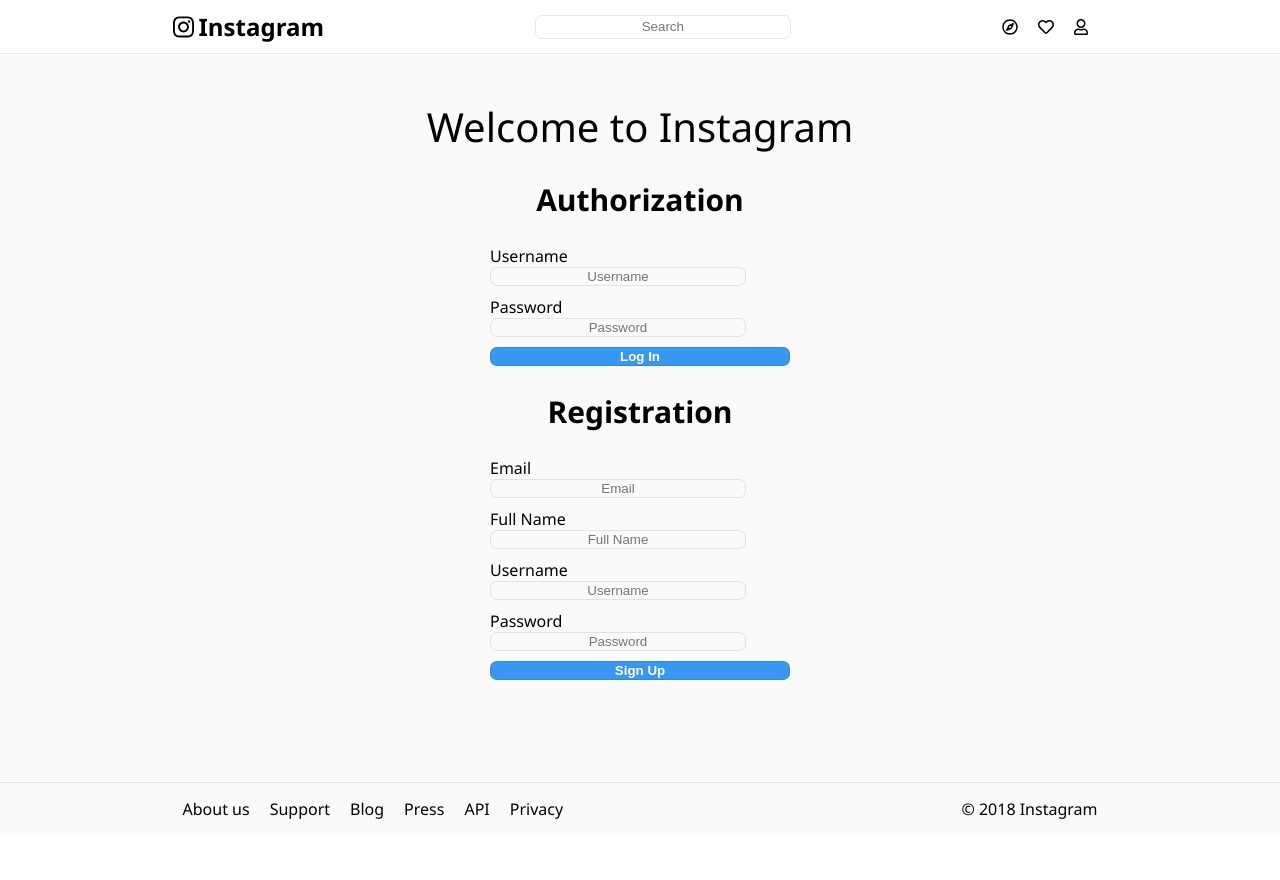
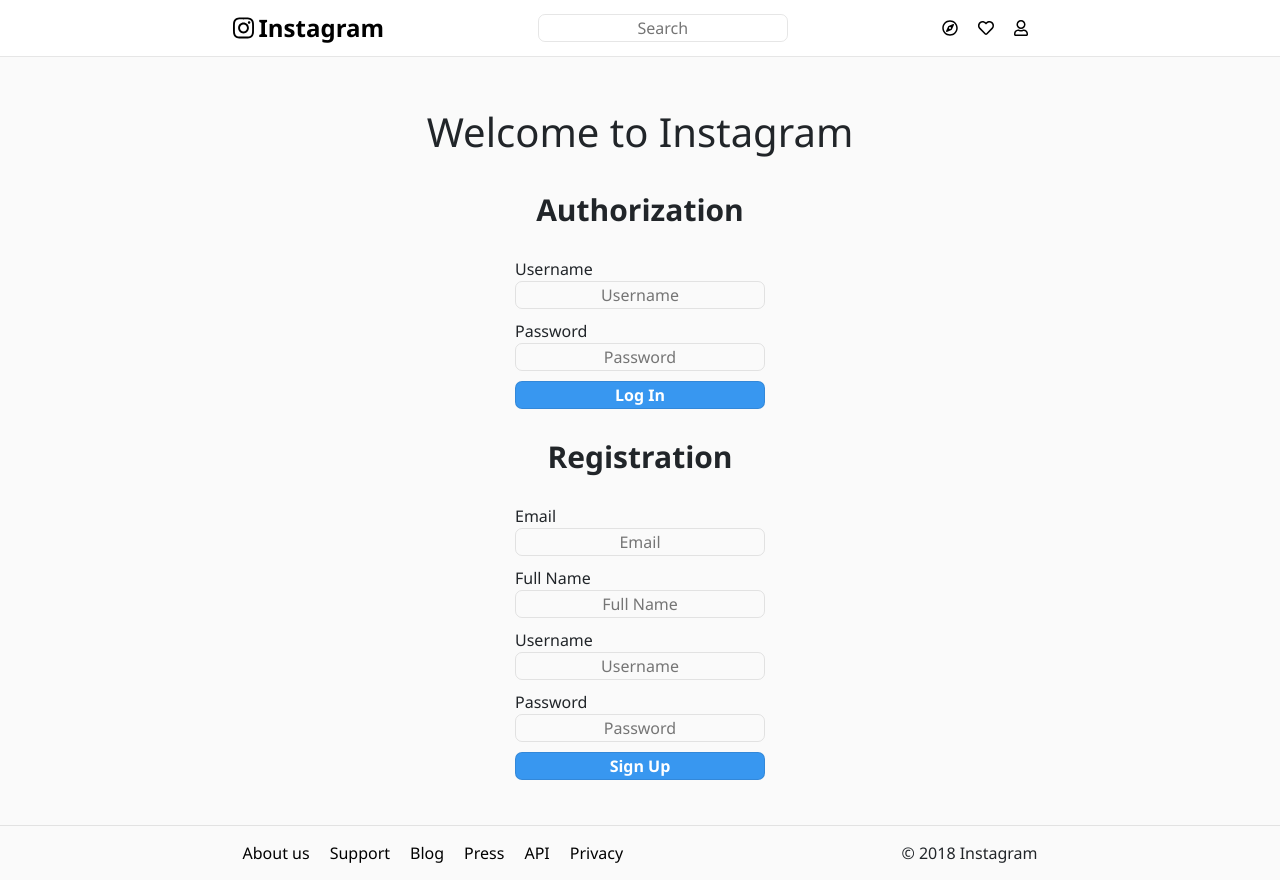
Before and after one commit to NikitaLens/ReactJS-Mentoring, a React app: page /login in a window 1280 px wide. Before the commit the page ends 835 px from the top, so only its background shows below. Built offline with nearby package versions, Linux system fonts and the light colour scheme; what react-router-redux would draw is missing.

Commit message:
Minor style fix

```diff
--- a/app/components/Footer/styles.scss
+++ b/app/components/Footer/styles.scss
@@ -1,320 +1,3 @@
-html,
-body {
-	box-sizing: border-box;
-	padding: 0px;
-	margin: 0px;
-	font-family: "Segoe UI", Roboto, Helvetica, Arial, sans-serif;
-
-	a:-webkit-any-link {
-		text-decoration: none;
-	}
-}
-
-.header {
-	background-color: #fff;
-	border-bottom: 1px solid rgba(0,0,0,.0975);
-
-	.header-wrapper {
-		display: flex;
-		max-width: 935px;
-		margin: 0 auto;
-		padding: 0 60px;
-		flex-direction: column;
-
-		.header-content {
-			display: flex;
-			justify-content: space-between;
-			padding: 10px 0;
-			align-items: center;
-
-			.logo, .logo a {
-				color: black;
-				font-size: 24px;
-				font-weight: bold;
-
-				a:nth-child(1) {
-					padding-right: 5px;
-				}
-			}
-
-			input {
-				display: flex;
-				border: 1px solid rgba(0,0,0,.0975);
-				border-radius: 7px;
-				flex-direction: row;
-				width: 100%;
-				max-width: 250px;
-				background: transparent;
-				outline: none;
-				text-align: center;
-
-				&:focus {
-					background-color: rgba(197, 197, 197, 0.301);
-					border: 1px solid rgba(0, 0, 0, 0.397);
-				}
-			}
-
-			nav {
-				display: flex;
-				align-items: baseline;
-
-				a {
-					padding-right: 20px;
-					color: #000;
-				}
-			}
-		}
-	}
-}
-
-.main {
-	background-color: #fafafa;
-
-	.main-wrapper {
-		display: flex;
-		max-width: 935px;
-		margin: 0 auto;
-		padding: 0 60px;
-		flex-direction: column;
-
-		.main-content {
-			display: flex;
-			padding: 20px 0;
-			min-height: calc(100vh - 112px);
-			flex-direction: column;
-
-			.log-or-sing {
-				display: flex;
-				flex-direction: column;
-				align-items: center;
-
-				.welcome {
-					display: flex;
-					font-size: 40px;
-					font-weight: 400;
-					margin: 25px 0;
-				}
-
-				.auth-description {
-					font-weight: 600;
-					font-size: 30px;
-				}
-
-				.log-in, .sing-up {
-					display: flex;
-					flex-direction: column;
-					padding: 25px;
-					min-width: 300px;
-
-					.input-auth {
-						input {
-							display: flex;
-							border: 1px solid rgba(0,0,0,.0975);
-							border-radius: 7px;
-							flex-direction: row;
-							width: 100%;
-							max-width: 250px;
-							background: transparent;
-							outline: none;
-							text-align: center;
-							margin-bottom: 10px;
-
-							&:focus {
-								background-color: rgba(197, 197, 197, 0.301);
-								border: 1px solid rgba(0, 0, 0, 0.397);
-							}
-						}
-					}
-
-					button {
-						border: 1px solid rgba(0, 0, 0, 0.098);
-						background-color: #3897f0;
-						color: #fff;
-						font-weight: bold;
-						border-radius: 7px;
-					}
-				}
-
-
-			}
-
-			.profile {
-				display: flex;
-				justify-content: space-between;
-
-				.photo {
-					flex: 2;
-					text-align: center;
-					padding: 15px 15px;
-
-					img {
-						object-fit: cover;
-						border-radius: 50%;
-						width: 150px;
-						height: 150px;
-					}
-				}
-
-				.info {
-					flex: 3;
-					font-size: 20px;
-					display: flex;
-					flex-direction: column;
-					justify-content: center;
-					margin-left: 50px;
-
-					.info-nick {
-						display: flex;
-						font-size: 26px;
-					}
-
-					.info-count {
-						display: flex;
-						justify-content: flex-start;
-						margin: 5px 0;
-
-						.post-count {
-							display: flex;
-						}
-
-						.post-count {
-							display: flex;
-						}
-
-						.post-count {
-							display: flex;
-						}
-					}
-
-					.info-count div {
-						padding-right: 50px;
-					}
-
-					.info-fullname {
-						display: flex;
-						font-weight: 600;
-					}
-				}
-			}
-
-			.photo-album {
-				display: flex;
-				padding-top: 25px;
-				flex-wrap: wrap;
-				justify-content: center;
-
-				.photo {
-					flex:1 1 calc(33.33% - 20px);
-					min-width: 250px;
-					box-sizing: border-box;
-					margin: 10px;
-					flex-basis: 100px;
-					justify-content: center;
-					max-width: 252px;
-
-					img {
-						object-fit: cover;
-						height: 250px;
-						width: 250px;
-					}
-				}
-			}
-
-			.photo-album-line {
-				display: flex;
-				padding-top: 25px;
-				flex-direction: column;
-
-				.photo {
-					border: 1px solid rgba(197, 197, 197, 0.301);
-					background-color: #fff;
-					border-radius: 5px;
-					display: flex;
-					flex-direction: column;
-					padding-bottom: 15px;
-					margin: 20px 0px;
-
-					a > .photo-autor {
-						color: black;
-						text-decoration: none;
-					}
-
-					.photo-autor {
-						display: flex;
-						align-items: center;
-						padding: 15px 15px;
-
-						img {
-							object-fit: cover;
-							border-radius: 50%;
-							width: 40px;
-							height: 40px;
-						}
-
-						.nick-autor {
-							margin-left: 15px;
-							font-size: 20px;
-							font-weight: 600;
-							text-decoration: none;
-						}
-					}
-
-					img {
-						object-fit: cover;
-						height: 100%;
-						width: 100%;
-					}
-
-					.photo-like {
-						display: flex;
-						padding: 15px 15px 10px 15px;
-						align-items: center;
-						cursor: pointer;
-
-						.fa-heart {
-							color: red;
-							font-size: 24px;
-						}
-
-						.like-count {
-							margin-left: 5px;
-						}
-					}
-
-					.photo-comment {
-						display: flex;
-						padding: 0 15px;
-						flex-direction: column;
-						white-space: normal;
-					}
-
-					.input-comment {
-						display: flex;
-						align-items: baseline;
-						border-bottom: 1px solid rgba(0,0,0,.0975);
-						margin: 10px 15px 0 15px;
-						padding-left: 10px;
-
-						input {
-							flex: 20;
-							display: flex;
-							border: none;
-							flex-direction: row;
-							background: transparent;
-							outline: none;
-						}
-
-						.add-button {
-							flex: 1;
-							display: flex;
-						}
-					}
-				}
-			}
-		}
-	}
-}
-
 .footer {
 	background-color: #fafafa;
 	border-top: 1px solid rgba(0,0,0,.0975);
--- a/app/components/Header/styles.scss
+++ b/app/components/Header/styles.scss
@@ -1,15 +1,3 @@
-html,
-body {
-	box-sizing: border-box;
-	padding: 0px;
-	margin: 0px;
-	font-family: "Segoe UI", Roboto, Helvetica, Arial, sans-serif;
-
-	a:-webkit-any-link {
-		text-decoration: none;
-	}
-}
-
 .header {
 	background-color: #fff;
 	border-bottom: 1px solid rgba(0,0,0,.0975);
@@ -43,11 +31,10 @@ body {
 				border-radius: 7px;
 				flex-direction: row;
 				width: 100%;
-				max-width: 350px;
+				max-width: 250px;
 				background: transparent;
 				outline: none;
 				text-align: center;
-				line-height: 20px;
 
 				&:focus {
 					background-color: rgba(197, 197, 197, 0.301);
--- a/app/styles.scss
+++ b/app/styles.scss
@@ -10,61 +10,15 @@ body {
 	}
 }
 
-.header {
-	background-color: #fff;
-	border-bottom: 1px solid rgba(0,0,0,.0975);
+*, ::after, ::before {
+    box-sizing: border-box;
+}
 
-	.header-wrapper {
-		display: flex;
-		max-width: 935px;
-		margin: 0 auto;
-		padding: 0 60px;
-		flex-direction: column;
-
-		.header-content {
-			display: flex;
-			justify-content: space-between;
-			padding: 10px 0;
-			align-items: center;
-
-			.logo, .logo a {
-				color: black;
-				font-size: 24px;
-				font-weight: bold;
-
-				a:nth-child(1) {
-					padding-right: 5px;
-				}
-			}
-
-			input {
-				display: flex;
-				border: 1px solid rgba(0,0,0,.0975);
-				border-radius: 7px;
-				flex-direction: row;
-				width: 100%;
-				max-width: 250px;
-				background: transparent;
-				outline: none;
-				text-align: center;
-
-				&:focus {
-					background-color: rgba(197, 197, 197, 0.301);
-					border: 1px solid rgba(0, 0, 0, 0.397);
-				}
-			}
-
-			nav {
-				display: flex;
-				align-items: baseline;
-
-				a {
-					padding-right: 20px;
-					color: #000;
-				}
-			}
-		}
-	}
+button, input, optgroup, select, textarea {
+    margin: 0;
+    font-family: inherit;
+    font-size: inherit;
+    line-height: inherit;
 }
 
 .main {
@@ -314,32 +268,3 @@ body {
 		}
 	}
 }
-
-.footer {
-	background-color: #fafafa;
-	border-top: 1px solid rgba(0,0,0,.0975);
-
-	.footer-wrapper {
-		display: flex;
-		max-width: 935px;
-		margin: 0 auto;
-		padding: 0 60px;
-		flex-direction: column;
-
-		.footer-content {
-			display: flex;
-			justify-content: space-between;
-			padding: 15px 10px;
-
-			nav {
-				display: flex;
-				align-items: baseline;
-
-				a {
-					padding-right: 20px;
-					color: black;
-				}
-			}
-		}
-	}
-}
--- a/index.html
+++ b/index.html
@@ -3,6 +3,11 @@
 <head>
 	<meta charset = "UTF-8">
 	<title>Instagram</title>
+	<link rel="stylesheet"
+		href="https://maxcdn.bootstrapcdn.com/bootstrap/4.0.0/css/bootstrap.min.css"
+		integrity="sha384-Gn5384xqQ1aoWXA+058RXPxPg6fy4IWvTNh0E263XmFcJlSAwiGgFAW/dAiS6JXm"
+		crossorigin="anonymous"
+	>
 </head>
 <body>
 	<div id="app"></div>
```
